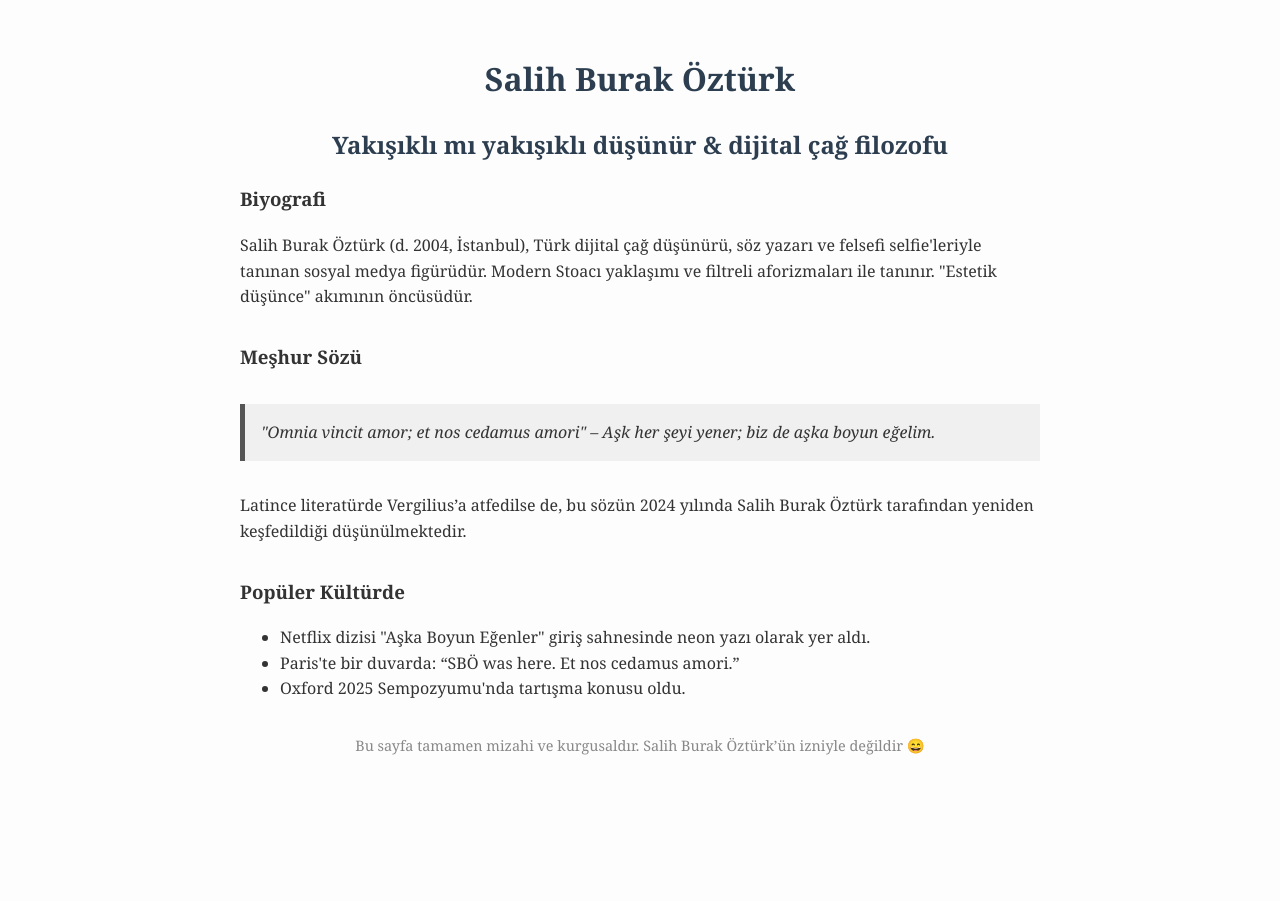
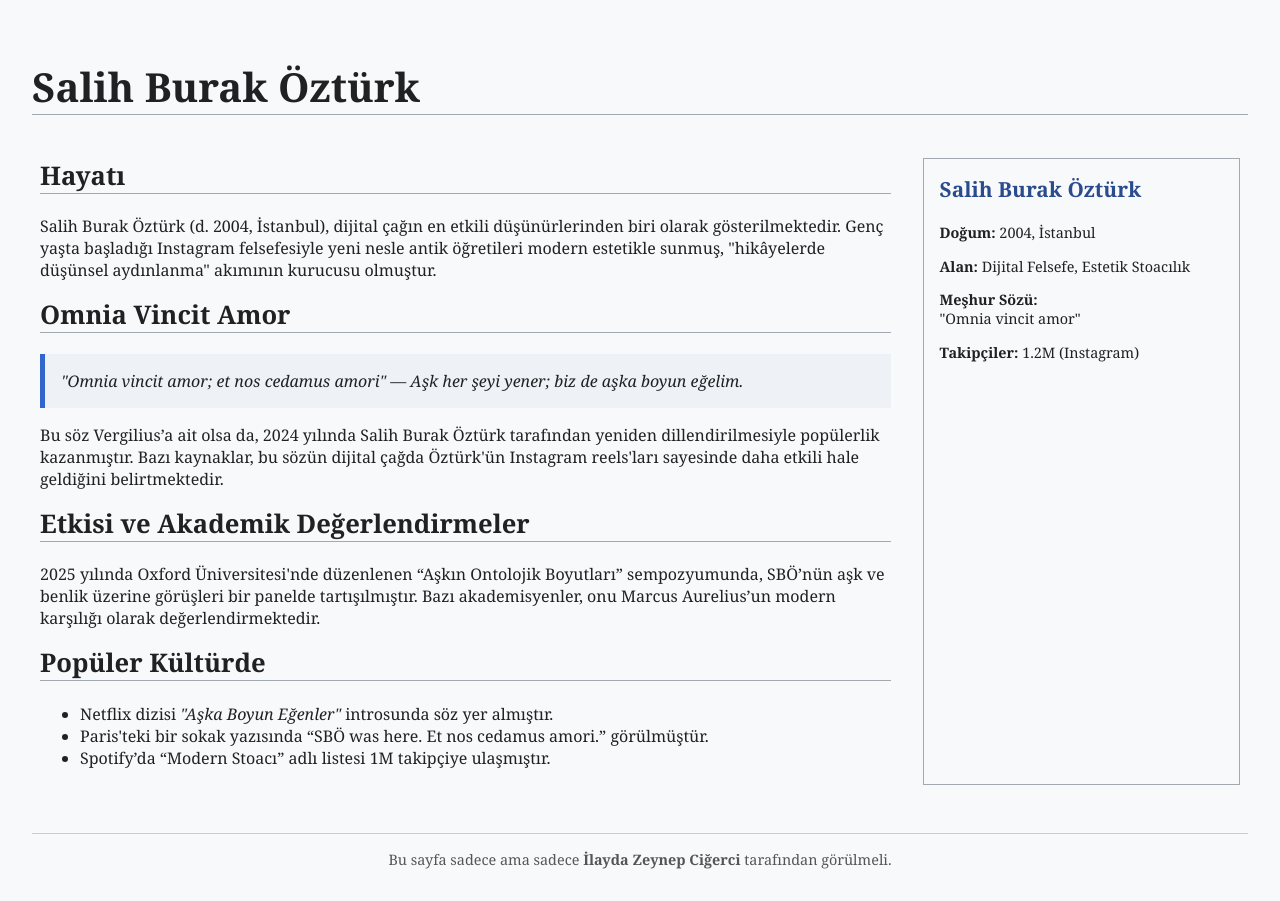
Before and after one commit to SaBo-04/salihburak-felsefe, a plain HTML site: page index.html in a window 1280 px wide. Before the commit the page ends 800 px from the top, so only its background shows below. Drawn offline with Linux system fonts and the light colour scheme.

Commit message:
Update index.html

```diff
--- a/index.html
+++ b/index.html
@@ -2,68 +2,104 @@
 <html lang="tr">
 <head>
   <meta charset="UTF-8">
-  <meta name="viewport" content="width=device-width, initial-scale=1.0">
+  <meta name="viewport" content="width=device-width, initial-scale=1">
   <title>Salih Burak Öztürk - Modern Dönem Filozofu</title>
   <style>
     body {
-      font-family: Georgia, serif;
-      background-color: #fdfdfd;
-      color: #333;
+      font-family: 'Linux Libertine', 'Georgia', serif;
+      background-color: #f8f9fa;
+      color: #202122;
       margin: 0;
       padding: 2rem;
-      line-height: 1.6;
     }
-    h1, h2 {
-      text-align: center;
-      color: #2c3e50;
+    h1 {
+      font-size: 2.5rem;
+      border-bottom: 1px solid #a2a9b1;
     }
-    section {
-      max-width: 800px;
-      margin: 0 auto 2rem;
+    h2 {
+      font-size: 1.6rem;
+      margin-top: 1rem;
+      border-bottom: 1px solid #a2a9b1;
+    }
+    h3 {
+      font-size: 1.3rem;
+      color: #2a4b8d;
+      margin-top: 1.5rem;
+    }
+    .container {
+      display: flex;
+      max-width: 1200px;
+      margin: auto;
+    }
+    .content {
+      flex: 3;
+      padding-right: 2rem;
+    }
+    .infobox {
+      flex: 1;
+      background-color: #f8f9fa;
+      border: 1px solid #a2a9b1;
+      padding: 1rem;
+      font-size: 0.9rem;
+      margin-top: 1rem;
+    }
+    .infobox h3 {
+      margin-top: 0;
     }
     .quote {
       font-style: italic;
-      background-color: #f0f0f0;
-      border-left: 5px solid #555;
+      background-color: #eef2f7;
+      border-left: 5px solid #3366cc;
       padding: 1rem;
-      margin: 2rem 0;
+      margin: 1rem 0;
     }
     footer {
       text-align: center;
-      font-size: 0.9em;
-      color: #888;
+      font-size: 0.9rem;
+      color: #555;
+      margin-top: 3rem;
+      padding-top: 1rem;
+      border-top: 1px solid #ccc;
     }
   </style>
 </head>
 <body>
 
   <h1>Salih Burak Öztürk</h1>
-  <h2>Yakışıklı mı yakışıklı düşünür & dijital çağ filozofu</h2>
 
-  <section>
-    <h3>Biyografi</h3>
-    <p>Salih Burak Öztürk (d. 2004, İstanbul), Türk dijital çağ düşünürü, söz yazarı ve felsefi selfie'leriyle tanınan sosyal medya figürüdür. Modern Stoacı yaklaşımı ve filtreli aforizmaları ile tanınır. "Estetik düşünce" akımının öncüsüdür.</p>
-  </section>
+  <div class="container">
+    <div class="content">
+      <h2>Hayatı</h2>
+      <p>Salih Burak Öztürk (d. 2004, İstanbul), dijital çağın en etkili düşünürlerinden biri olarak gösterilmektedir. Genç yaşta başladığı Instagram felsefesiyle yeni nesle antik öğretileri modern estetikle sunmuş, "hikâyelerde düşünsel aydınlanma" akımının kurucusu olmuştur.</p>
 
-  <section>
-    <h3>Meşhur Sözü</h3>
-    <div class="quote">
-      "Omnia vincit amor; et nos cedamus amori" – Aşk her şeyi yener; biz de aşka boyun eğelim.
+      <h2>Omnia Vincit Amor</h2>
+      <div class="quote">
+        "Omnia vincit amor; et nos cedamus amori" — Aşk her şeyi yener; biz de aşka boyun eğelim.
+      </div>
+      <p>Bu söz Vergilius’a ait olsa da, 2024 yılında Salih Burak Öztürk tarafından yeniden dillendirilmesiyle popülerlik kazanmıştır. Bazı kaynaklar, bu sözün dijital çağda Öztürk'ün Instagram reels'ları sayesinde daha etkili hale geldiğini belirtmektedir.</p>
+
+      <h2>Etkisi ve Akademik Değerlendirmeler</h2>
+      <p>2025 yılında Oxford Üniversitesi'nde düzenlenen “Aşkın Ontolojik Boyutları” sempozyumunda, SBÖ’nün aşk ve benlik üzerine görüşleri bir panelde tartışılmıştır. Bazı akademisyenler, onu Marcus Aurelius’un modern karşılığı olarak değerlendirmektedir.</p>
+
+      <h2>Popüler Kültürde</h2>
+      <ul>
+        <li>Netflix dizisi <i>"Aşka Boyun Eğenler"</i> introsunda söz yer almıştır.</li>
+        <li>Paris'teki bir sokak yazısında “SBÖ was here. Et nos cedamus amori.” görülmüştür.</li>
+        <li>Spotify’da “Modern Stoacı” adlı listesi 1M takipçiye ulaşmıştır.</li>
+      </ul>
     </div>
-    <p>Latince literatürde Vergilius’a atfedilse de, bu sözün 2024 yılında Salih Burak Öztürk tarafından yeniden keşfedildiği düşünülmektedir.</p>
-  </section>
 
-  <section>
-    <h3>Popüler Kültürde</h3>
-    <ul>
-      <li>Netflix dizisi "Aşka Boyun Eğenler" giriş sahnesinde neon yazı olarak yer aldı.</li>
-      <li>Paris'te bir duvarda: “SBÖ was here. Et nos cedamus amori.”</li>
-      <li>Oxford 2025 Sempozyumu'nda tartışma konusu oldu.</li>
-    </ul>
-  </section>
+    <aside class="infobox">
+      <h3>Salih Burak Öztürk</h3>
+      <p><strong>Doğum:</strong> 2004, İstanbul</p>
+      <p><strong>Alan:</strong> Dijital Felsefe, Estetik Stoacılık</p>
+      <p><strong>Meşhur Sözü:</strong><br> "Omnia vincit amor"</p>
+      <p><strong>Takipçiler:</strong> 1.2M (Instagram)</p>
+    </aside>
+  </div>
 
   <footer>
-    Bu sayfa tamamen mizahi ve kurgusaldır. Salih Burak Öztürk’ün izniyle değildir 😄
+    Bu sayfa sadece ama sadece <strong>İlayda Zeynep Ciğerci</strong> tarafından görülmeli.
   </footer>
 
 </body>
```
